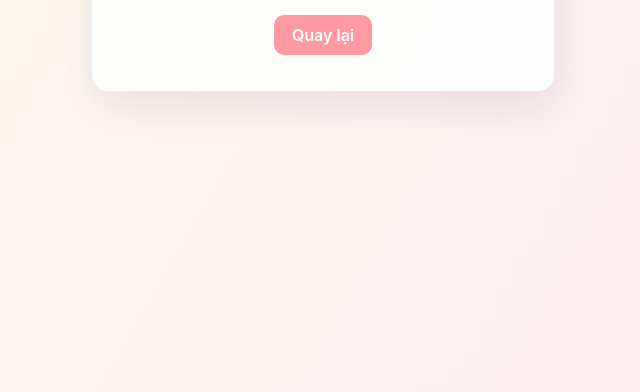
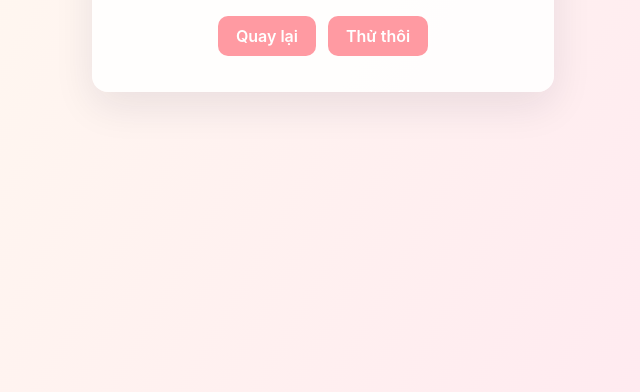
Before and after one commit to DacPhong2003/K-or-F, a plain HTML site: page naughty.html in a window 1280 px wide. Shown: the part 408-800 px from the top of the page, without its empty margins (317-957 px from the left). Drawn offline with Linux system fonts and the light colour scheme.

Commit message:
Update naughty.html with 'Thử thôi' button

```diff
--- a/naughty.html
+++ b/naughty.html
@@ -3,7 +3,7 @@
 <head>
   <meta charset="utf-8" />
   <meta name="viewport" content="width=device-width,initial-scale=1" />
-  <title>Dâm dê bậy bạ :) Thế mà kêu ngoan à!!</title>
+  <title>Dâm dê bậy bạ :)</title>
   <style>
     body{
       margin:0;
@@ -25,7 +25,13 @@
     }
     h1{ margin:0 0 6px; color:#ff3d7f }
     p{ margin:8px 0 18px; color:#666; font-size:16px }
-    .back{
+    .btns{
+      margin-top:20px;
+      display:flex;
+      justify-content:center;
+      gap:12px;
+    }
+    a{
       display:inline-block;
       padding:10px 18px;
       border-radius:10px;
@@ -33,14 +39,19 @@
       color:white;
       text-decoration:none;
       font-weight:600;
+      transition: background 0.3s;
     }
+    a:hover{ background:#ff6b81; }
   </style>
 </head>
 <body>
   <div class="card" role="main">
     <h1>Dâm dê bậy bạ :)</h1>
     <p>Ờm... Em bấm cái nút rồi đó — hope you had fun 😅</p>
-    <a class="back" href="index.html">Quay lại</a>
+    <div class="btns">
+      <a href="index.html">Quay lại</a>
+      <a href="close.html">Thử thôi</a>
+    </div>
   </div>
 </body>
 </html>
```
